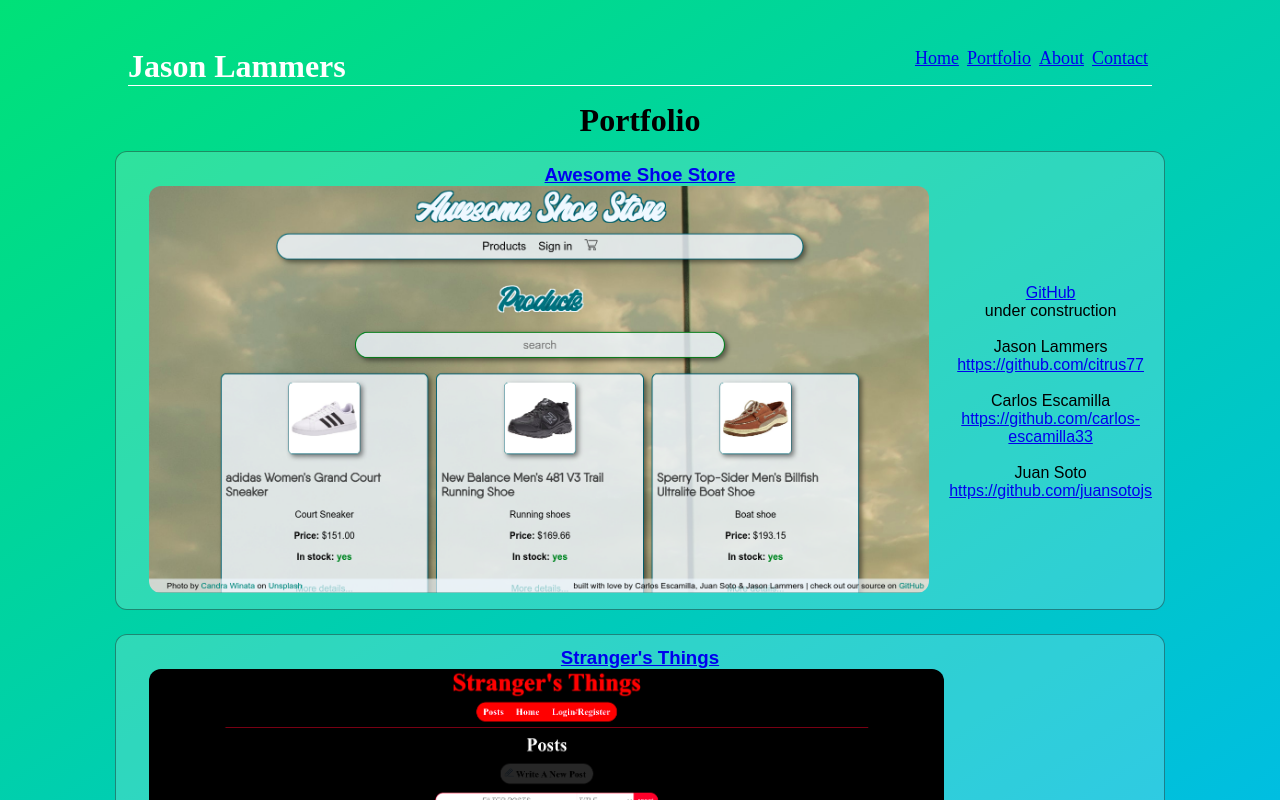
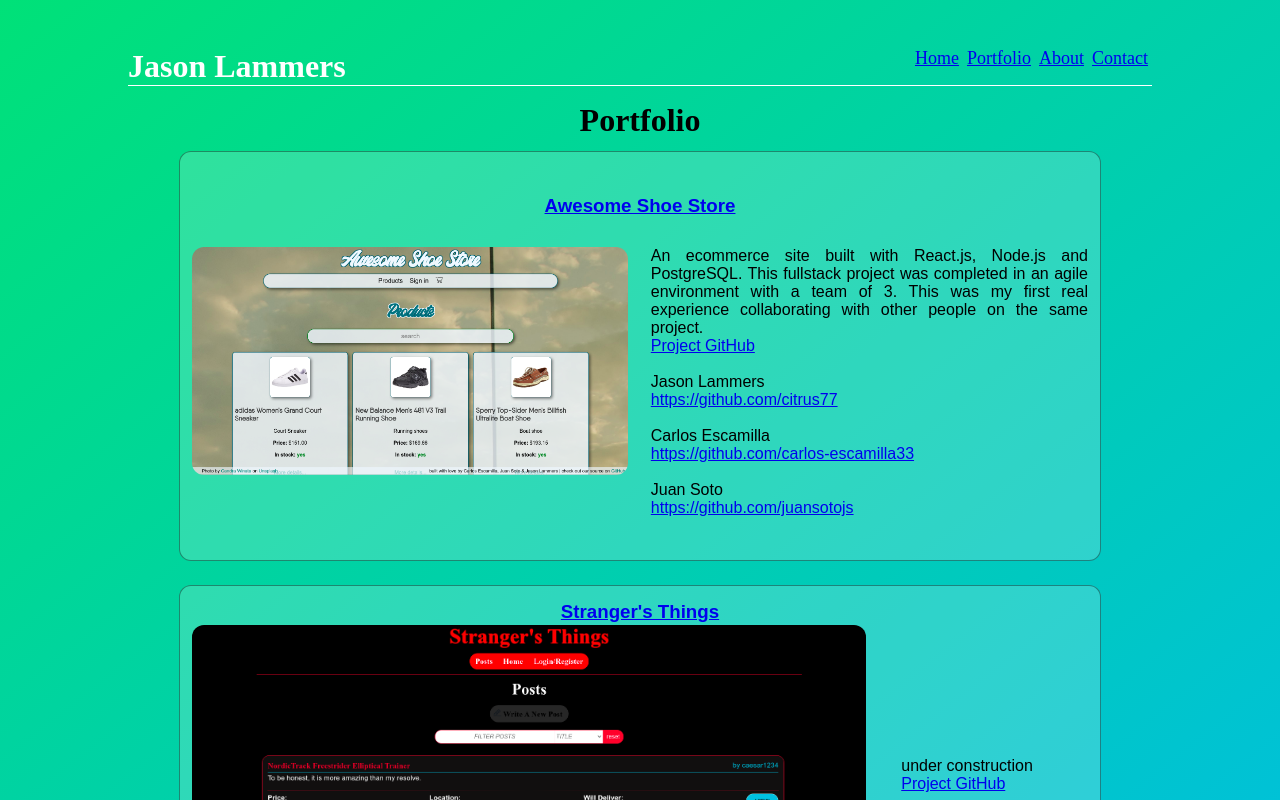
Before and after one commit to citrus77/my-personal-site, a React (Create React App) app: page /portfolio in a window 1280 px wide. Shown: the top 800 px of the page. Built offline with nearby package versions, Linux system fonts and the light colour scheme.

Commit message:
added some data, fixed css background bug

```diff
--- a/src/components/SingleProject.js
+++ b/src/components/SingleProject.js
@@ -15,10 +15,10 @@
                     </a>
                 </div>
                 <div className='proj-desc'>
+                    <div>{project.description}</div>
                     <div>
-                        <a href={project.github} target='_github'>GitHub</a>
+                        <a href={project.github} target='_github'>Project GitHub</a>
                     </div>
-                    <div>{project.description}</div>
                     {
                         project.contributers.map(contributer => <div key={contributer.id}>
                                 <br />
--- a/src/components/data.js
+++ b/src/components/data.js
@@ -71,7 +71,7 @@
                 github: 'https://github.com/juansotojs'
             }
         ],
-        description: 'under construction'
+        description: 'An ecommerce site built with React.js, Node.js and PostgreSQL. This fullstack project was completed in an agile environment with a team of 3. This was my first real experience collaborating with other people on the same project.'
     },
 ];
 
--- a/src/index.css
+++ b/src/index.css
@@ -10,7 +10,7 @@
     flex-direction: column;
     align-items: center;
     background: linear-gradient(to bottom right, #00e178, #00bee1);
-    height: 100vh;
+    height: 100%;
 }
 
 .header {
@@ -66,19 +66,22 @@
 .project {
     display: flex;
     flex-direction: column;
-    justify-content: space-around;
+    flex-wrap: wrap;
+    justify-content: space-evenly;
     margin: 12px;
     background-color: #ffffff2f;
     border: 1px solid rgba(0, 0, 0, 0.377);
     border-radius: 12px;
     font-family: sans-serif;
-    max-width: 80vw;
+    max-width: 70vw;
+    min-height: 30vw;
     padding: 12px;
 }
 
 .proj-content {
     display: flex;
     flex-direction: row;
+    text-align: justify;
 }
 
 .proj-img {
```
